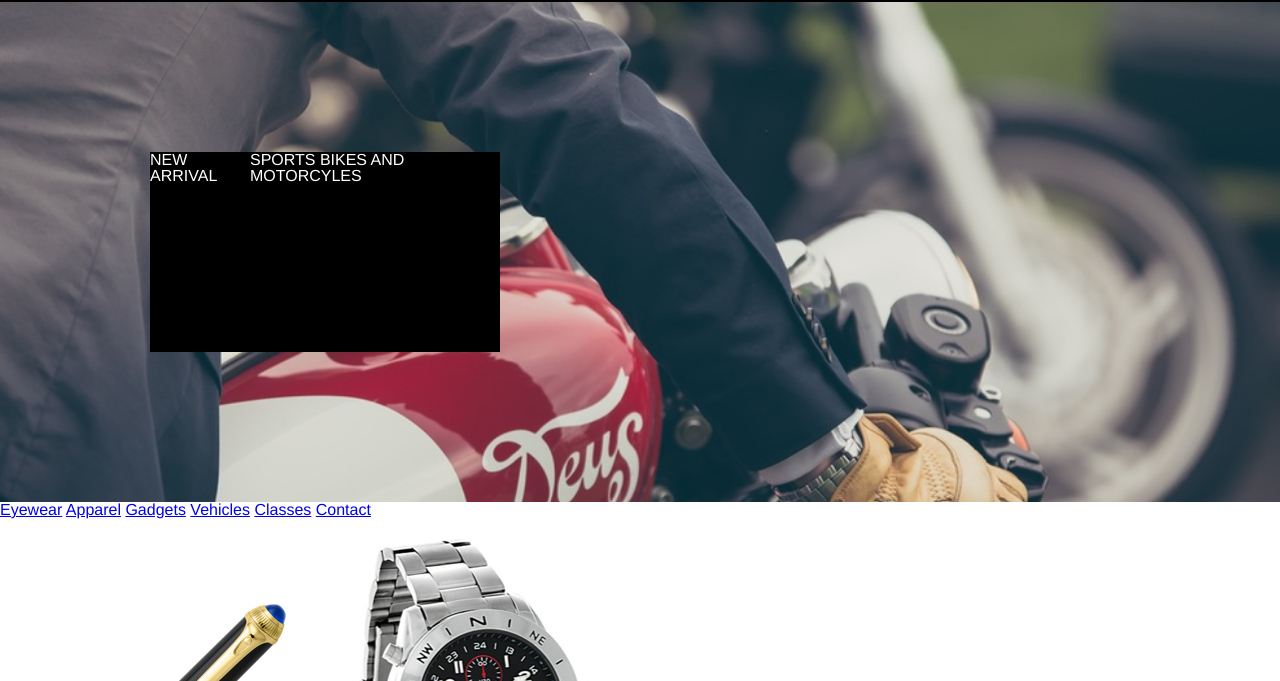
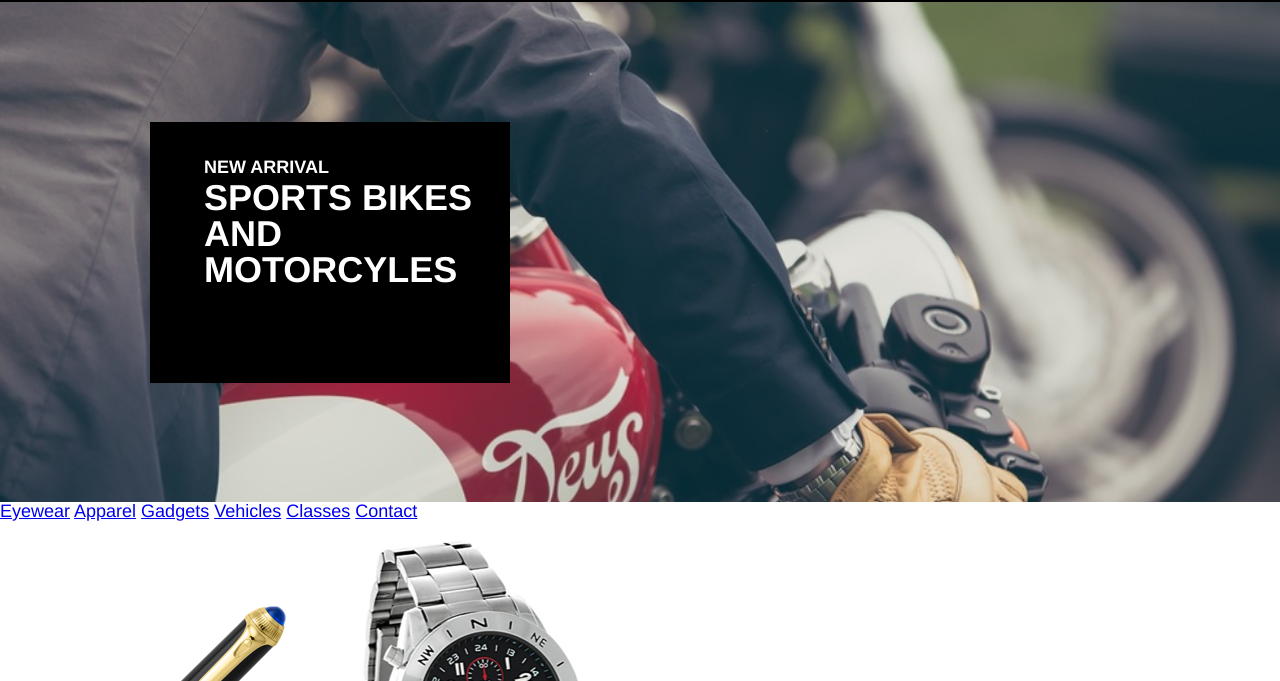
Before and after one commit to lindsayrosillo/SecretAgentSupply, a plain HTML site: page index.html in a window 1280 px wide. Shown: the part 68-749 px from the top of the page. Drawn offline with Linux system fonts and the light colour scheme.

Commit message:
Add additional banner CSS

```diff
--- a/index.html
+++ b/index.html
@@ -12,18 +12,18 @@
       <p>SECRET AGENT SUPPLY INC.</p>
     </div>
 
-    <div class="motobanner">
-      <div class="motoboxcontainer"
-        <div class="motobox">
-          <div class="motoheader">
+    <div class="moto-banner">
+      <div class="moto-container">
+        <div class="motobox-head">
           <p>NEW ARRIVAL</p>
-          </div>
-        <div class="motofeature">
-          SPORTS BIKES AND MOTORCYLES
+        <div class="moto-feature">
+          <p>SPORTS BIKES AND MOTORCYLES</p>
+        </div>
         </div>
       </div>
     </div>
-  </div>
+
+
 
       <div class="navbar">
         <a href="#">Eyewear</a>
--- a/resources/css/style.css
+++ b/resources/css/style.css
@@ -1,6 +1,7 @@
 html {
 font-family:  Helvetica;
 color: white;
+font-size: 18px;
 }
 
 .header {
@@ -16,7 +17,7 @@ color: white;
   padding-right: 15px;
 }
 
-.motobanner {
+.moto-banner {
   display: flex;
   align-items: center;
   background-image: url("../images/moto.jpeg");
@@ -24,23 +25,28 @@ color: white;
   width: 1400px;
   background-size: cover;
 }
-.motoboxcontainer {
+
+.moto-container {
   display: flex;
+  flex-direction: column;
   background-color: black;
   height: 200px;
-  width: 350px;
+  width: 20rem;
   margin-left: 150px;
+  padding-top: 2rem;
+  padding-bottom: 25px;
+
 }
-.motobox {
-  display: flex;
-  justify-content:
+.motobox-head p{
+  font-size: 1rem;
+  font-weight: bold;
+  padding-bottom: 0.25rem;
+  padding-left: 3rem;
 }
 
-.motoheader {
-
-}
-.motofeature {
-
+.moto-feature p {
+  font-size: 2rem;
+  font-weight: bold;
 }
 
 .navbar {
```
